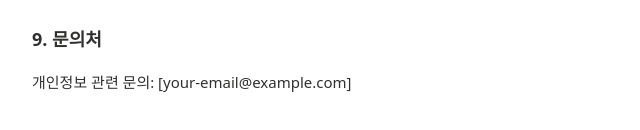
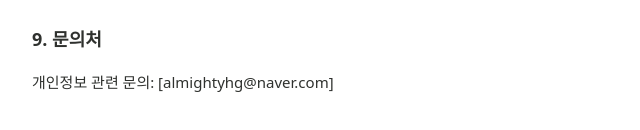
Before and after one commit to almightyhg-cp/wakeup, a plain HTML site: page index.html in a window 1280 px wide. Shown: the part 1289-1419 px from the top of the page, 228-868 px from the left. Drawn offline with Linux system fonts and the light colour scheme.

Commit message:
Update index.html

```diff
--- a/index.html
+++ b/index.html
@@ -49,6 +49,6 @@ h1{font-size:24px;} h2{font-size:18px;margin-top:28px;} p,li{font-size:15px;}
 <p>본 방침은 법령이나 서비스 변경에 따라 수정될 수 있으며, 변경 시 앱 또는 본 페이지를 통해 공지합니다.</p>
 
 <h2>9. 문의처</h2>
-<p>개인정보 관련 문의: [your-email@example.com]</p>
+<p>개인정보 관련 문의: [almightyhg@naver.com]</p>
 </body>
 </html>
```
